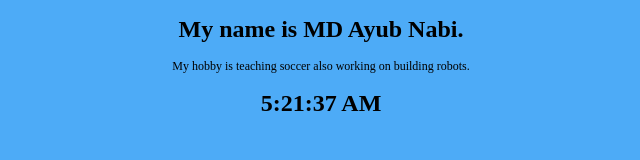
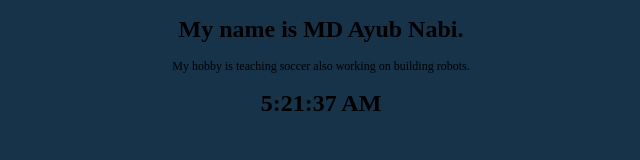
Before and after one commit to ayub8/Nabi_MdAyub_ttp_static, a plain HTML site: page index.html in a window 1280 px wide. Shown: the whole page, without its empty margins (319-959 px from the left). Drawn offline with Linux system fonts and the light colour scheme.

Commit message:
Update style.css

```diff
--- a/style.css
+++ b/style.css
@@ -1,7 +1,7 @@
 body
 {
   text-align: center;
-	background: #4dabf7;
+  background: #16334a;
 
   font-size: 12px;
 }
```
